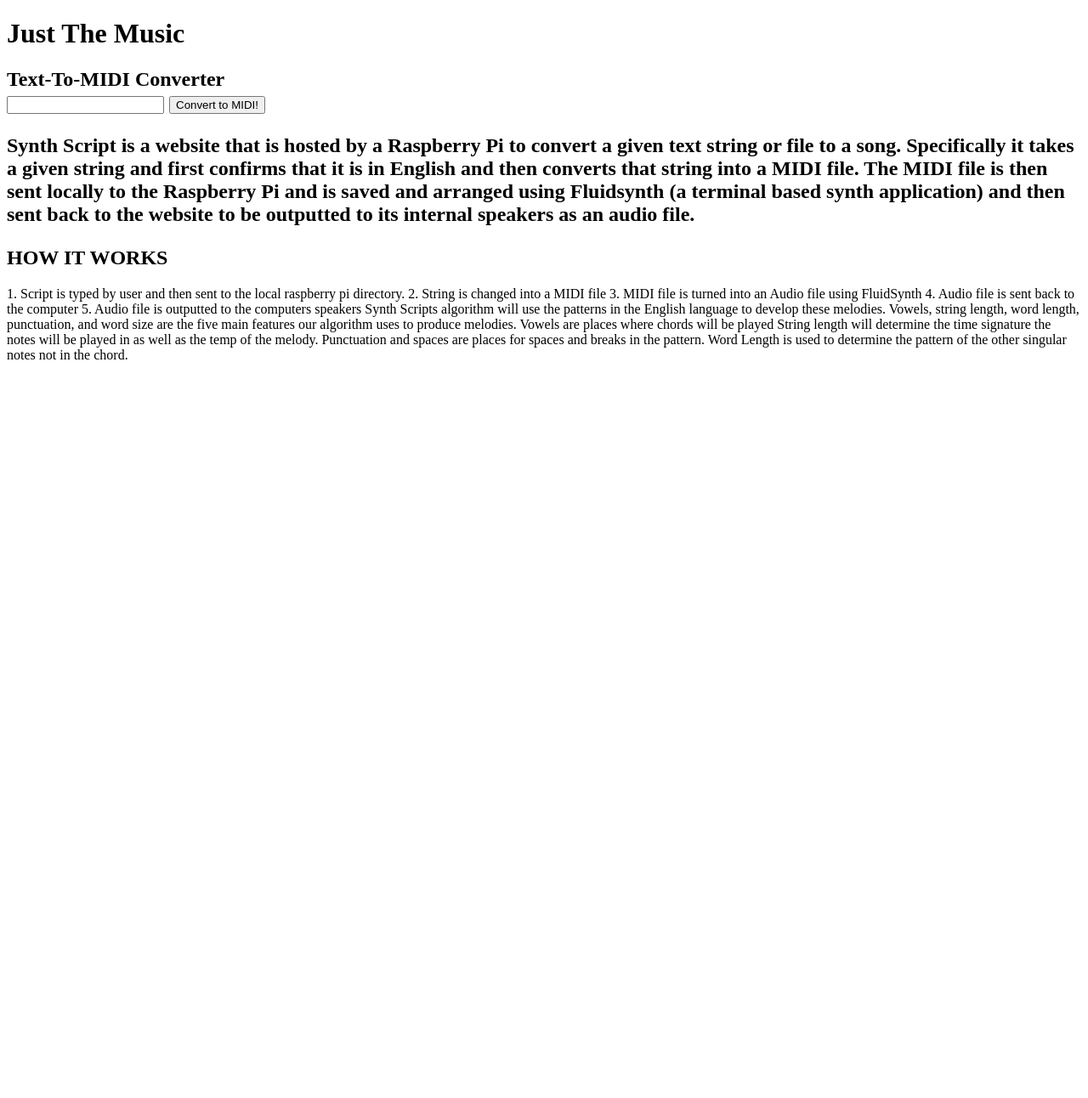
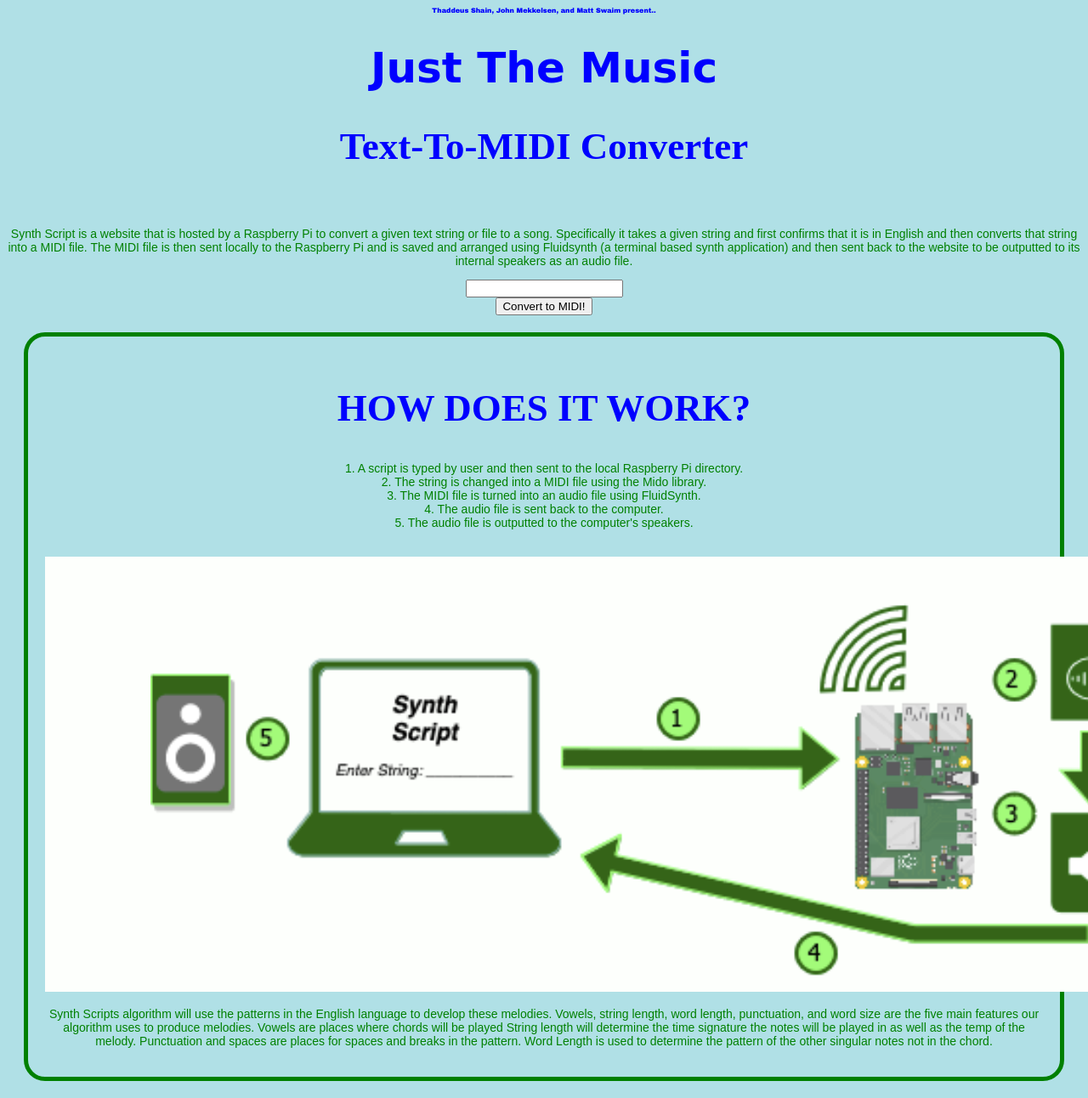
Before and after one commit to t-shain/synth-script, a Flask app: page / in a window 1280 px wide; the page is wider, and only the part inside the window is pictured. Shown: that part at 85% size. Before the commit the page ends 423 px from the top of that part, so only its background shows below. Run offline with Flask 3, Linux system fonts and the light colour scheme.

Commit message:
updated with basic CSS

```diff
--- a/finalproj/templates/website.html
+++ b/finalproj/templates/website.html
@@ -3,17 +3,54 @@
 <head>
     <meta charset="UTF-8">
     <title>MIDI Converter</title>
+<style>
+body {
+  background-color: powderblue;
+}
+h1 {
+  color: blue;
+  font-size: 50px;
+  font-family: 'Brush Script MT', cursive;
+  text-align: center;
+}
+h2 {
+  color: blue;
+  font: sans-serif;
+  text-align: center;
+  font-size: 45px;
+}
+h3 {
+  color: blue;
+  font-family: arial black;
+  font: sans-serif;
+  text-align: center;
+  font-size: 8px;
+}
+p {
+  color: green;
+  font-size: 14px;
+  text-align: center;
+  font-family: arial;
+  font: sans-serif;
+}
+div {
+  border: 5px solid green;
+  border-radius: 25px;
+  padding: 20px;
+  margin: 20px;
+  text-align: center;
+}
+form {
+  text-align: center;
+}
+</style>
 </head>
 <body>
 
+<h3>Thaddeus Shain, John Mekkelsen, and Matt Swaim present..</h3>
 <h1>Just The Music</h1>
-<h2>Text-To-MIDI Converter
+<h2>Text-To-MIDI Converter</h2>
 <br>
-
-<form>
-    <input id="text-input" type="text">
-    <button id="convert-button" type="button">Convert to MIDI!</button>
-</form>
 
 <p>Synth Script is a website that is hosted by a Raspberry Pi to convert a given text string or file to a song. Specifically it takes a
 given string and first confirms that it is in English and then converts that string into a MIDI file.
@@ -21,20 +58,23 @@ The MIDI file is then sent locally to the Raspberry Pi and is saved and arranged
 Fluidsynth (a terminal based synth application) and then sent back to the website to be
 outputted to its internal speakers as an audio file.</p>
 
-<h2> HOW IT WORKS </h2>
 
-<p> 1. Script is typed by user and then sent to the local raspberry pi directory.
-2. String is changed into a MIDI file
-3. MIDI file is turned into an Audio file using FluidSynth
-4. Audio file is sent back to the computer
-5. Audio file is outputted to the computers speakers
+<form>
+    <input id="text-input" type="text"> <br>
+    <button id="convert-button" type="button">Convert to MIDI!</button>
+</form>
 
-Synth Scripts algorithm will use the patterns in the English language to develop these melodies.
-Vowels, string length, word length, punctuation, and word size are the five main features our algorithm uses to produce melodies.
-Vowels are places where chords will be played
-String length will determine the time signature the notes will be played in as well as the temp of the melody.
-Punctuation and spaces are places for spaces and breaks in the pattern.
-Word Length is used to determine the pattern of the other singular notes not in the chord. </p>
+<div>
+<h2> HOW DOES IT WORK? </h2>
+
+<p> 1. A script is typed by user and then sent to the local Raspberry Pi directory. <br>
+2. The string is changed into a MIDI file using the Mido library. <br>
+3. The MIDI file is turned into an audio file using FluidSynth. <br>
+4. The audio file is sent back to the computer. <br>
+5. The audio file is outputted to the computer's speakers. </p><br>
+<img id="chart" src="../images/chart.png"> <br>
+<p> Synth Scripts algorithm will use the patterns in the English language to develop these melodies. Vowels, string length, word length, punctuation, and word size are the five main features our algorithm uses to produce melodies. Vowels are places where chords will be played String length will determine the time signature the notes will be played in as well as the temp of the melody. Punctuation and spaces are places for spaces and breaks in the pattern. Word Length is used to determine the pattern of the other singular notes not in the chord. </p>
+</div>
 
 
 
```
